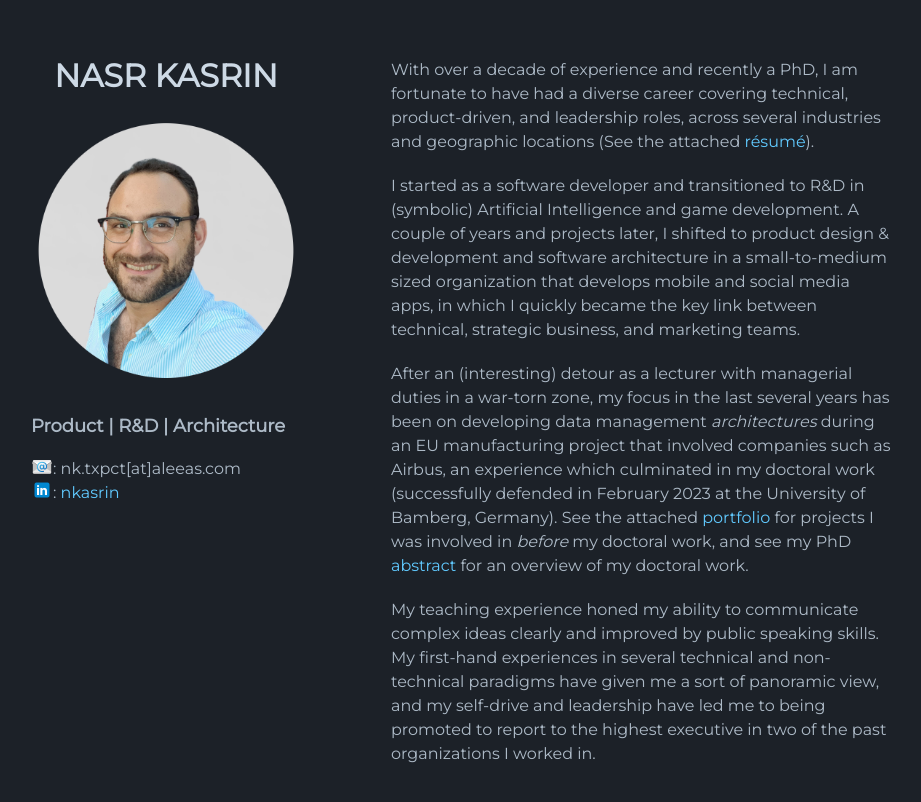
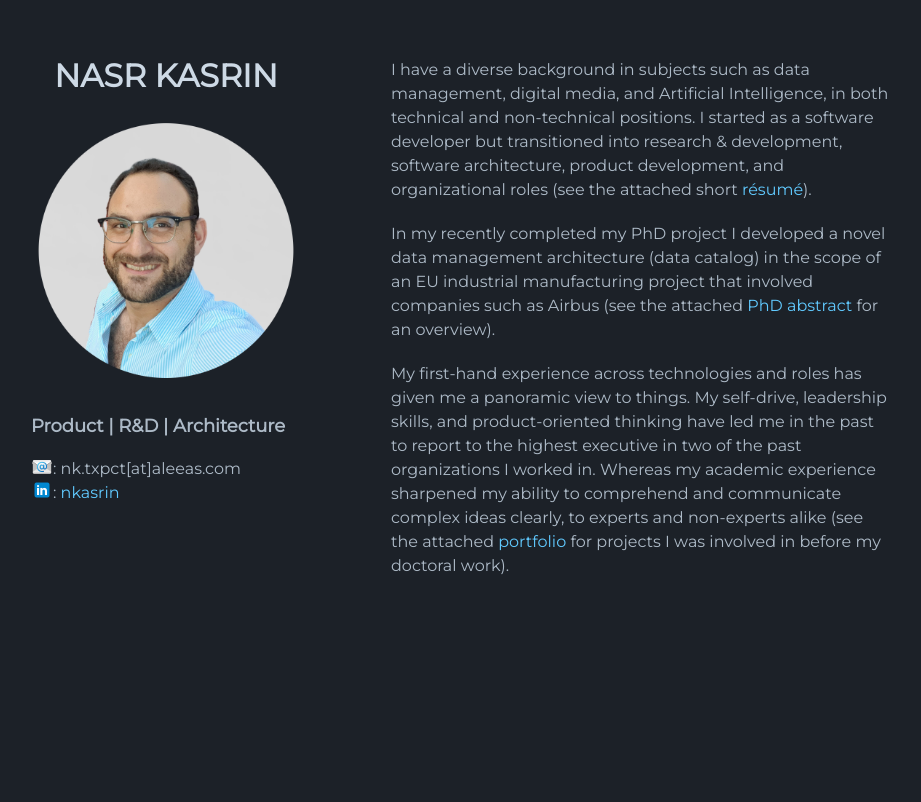
Before and after one commit to n42r/n42r.github.io, a Jekyll site: the page built from index.md, in a window 1280 px wide. Shown: the top 802 px of the page, without its empty margins (179-1100 px from the left). Built offline with Jekyll 4.4.1, drawn with Linux system fonts in a browser that asks for light colours; the repository's description, which GitHub fills in, is left out.

Commit message:
updated profile

```diff
--- a/index.md
+++ b/index.md
@@ -2,11 +2,8 @@
 layout: default
 ---
 
-With over a decade of experience and recently a PhD, I am fortunate to have had a diverse career covering technical, product-driven, and leadership roles, across several industries and geographic locations (See the attached [résumé](https://raw.githubusercontent.com/n42r/n42r.github.io/main/assets/pdf/kasrin_resume_2023_04.pdf)).
+I have a diverse background in subjects such as data management, digital media, and Artificial Intelligence, in both technical and non-technical positions. I started as a software developer but transitioned into research & development, software architecture, product development, and organizational roles (see the attached short [résumé](https://raw.githubusercontent.com/n42r/n42r.github.io/main/assets/pdf/kasrin_resume_2023_04.pdf)).
 
+In my recently completed my PhD project I developed a novel data management architecture (data catalog) in the scope of an EU industrial manufacturing project that involved companies such as Airbus (see the attached [PhD abstract](https://n42r.github.io/phd) for an overview).
 
-I started as a software developer and transitioned to R&D in (symbolic) Artificial Intelligence and game development. A couple of years and projects later, I shifted to product design & development and software architecture in a small-to-medium sized organization that develops mobile and social media apps, in which I quickly became the key link between technical, strategic business, and marketing teams.
-
-After an (interesting) detour as a lecturer with managerial duties in a war-torn zone, my focus in the last several years has been on developing data management *architectures* during an EU manufacturing project that involved companies such as Airbus, an experience which culminated in my doctoral work (successfully defended in February 2023 at the University of Bamberg, Germany). See the attached [portfolio](https://raw.githubusercontent.com/n42r/n42r.github.io/main/assets/pdf/kasrin_protfolio_upgraded_23.pdf) for projects I was involved in *before* my doctoral work, and see my PhD [abstract](https://n42r.github.io/phd) for an overview of my doctoral work.
-
-My teaching experience honed my ability to communicate complex ideas clearly and improved by public speaking skills. My first-hand experiences in several technical and non-technical paradigms have given me a sort of panoramic view, and my self-drive and leadership have led me to being promoted to report to the highest executive in two of the past organizations I worked in.
+My first-hand experience across technologies and roles has given me a panoramic view to things. My self-drive, leadership skills, and product-oriented thinking have led me in the past to report to the highest executive in two of the past organizations I worked in. Whereas my academic experience sharpened my ability to comprehend and communicate complex ideas clearly, to experts and non-experts alike (see the attached [portfolio](https://raw.githubusercontent.com/n42r/n42r.github.io/main/assets/pdf/kasrin_protfolio_upgraded_23.pdf) for projects I was involved in before my doctoral work).
```
